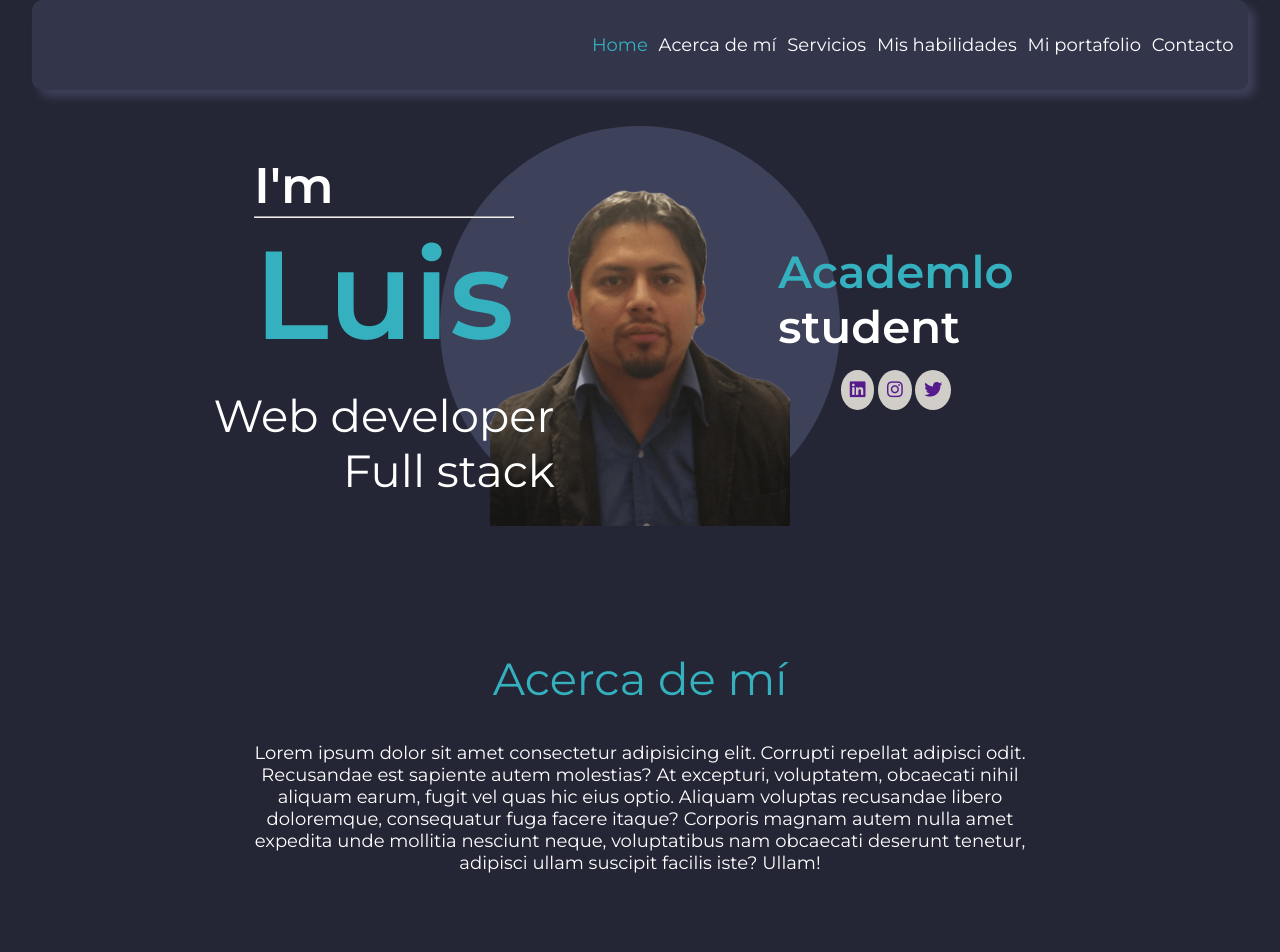
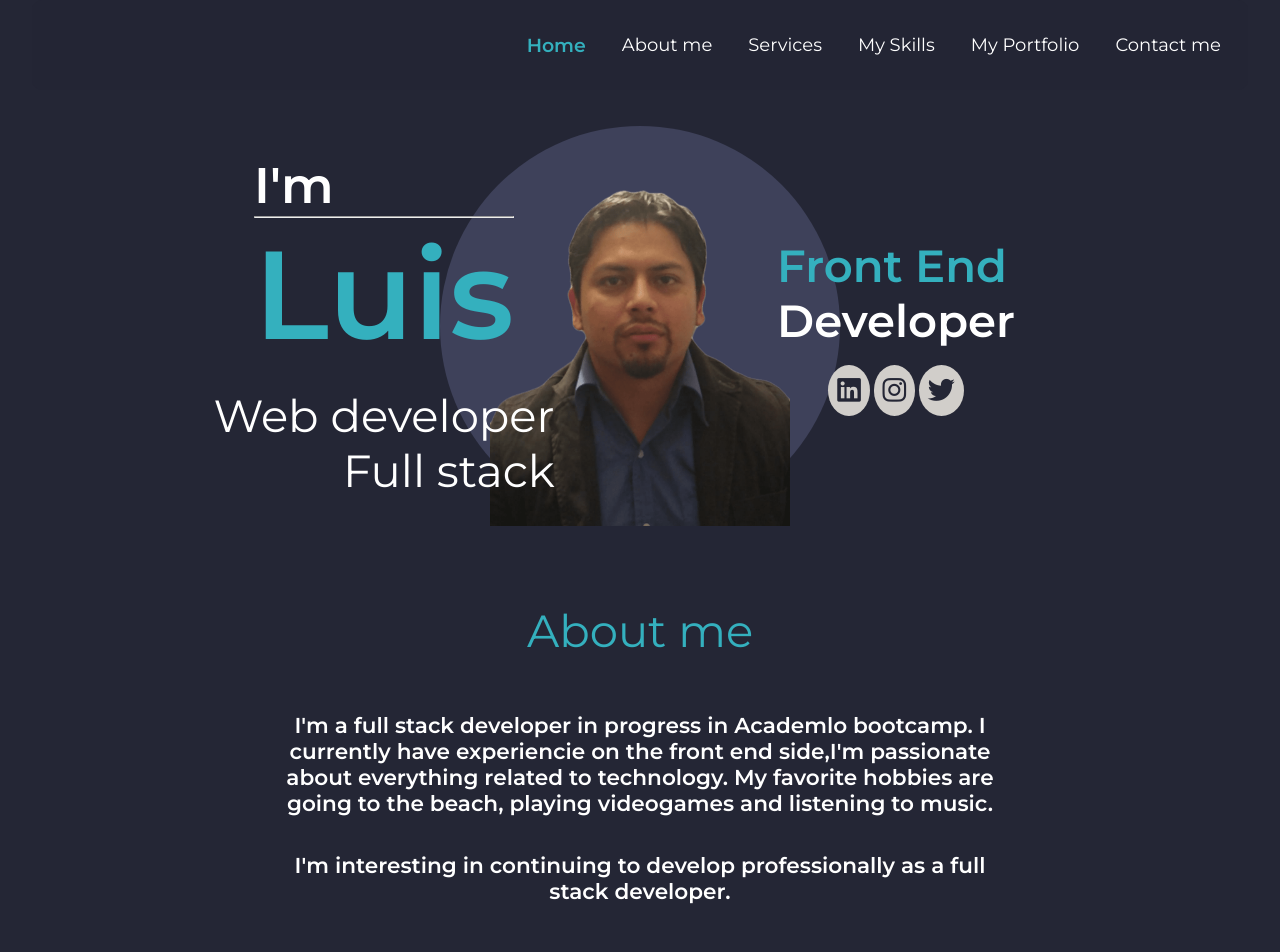
Before and after one commit to luisangeluis/PortafolioAcademlo, a plain HTML site: page index.html in a window 1280 px wide. Shown: the top 952 px of the page. Drawn offline with Linux system fonts and the light colour scheme.

Commit message:
Se reescribio a ingles y diseño al header

```diff
--- a/assets/css/index.css
+++ b/assets/css/index.css
@@ -35,11 +35,7 @@ body {
   background-color: #000000;
 }
 
-.bg-gray {
-  background-color: gray;
-  opacity: .9;
-  border-radius: 5px;
-}
+
 
 .color-aqua {
   color: #34b0be;
@@ -107,6 +103,13 @@ body {
   font-weight: bolder;
 }
 
+.zoom-text{
+  /* -webkit-transform:scale(1.3);
+  transform:scale(1.3); */
+  font-size: 105%;
+  font-weight: bold;
+}
+
 .card {
   padding: .5rem;
   background-color: #ffffff;
@@ -166,8 +169,10 @@ body {
   right: 0;
   z-index: 1;
   border-radius: 10px;
-  background-color: #3e415a99;
-  box-shadow: 7px 7px 10px #3e415a;
+  /* background-color: #3e415a99;
+  box-shadow: 7px 7px 10px #3e415a; */
+  background-color: #24263599;
+
 }
 
 .main-nav {
@@ -180,6 +185,7 @@ body {
 
 .main-menu {
   color: #ffffff;
+  /* margin-top: 3rem; */
 }
 
 .show-menu {
@@ -192,6 +198,16 @@ body {
   margin: .5rem .1rem;
   padding: .5rem 1rem;
   white-space: nowrap;
+  cursor:pointer;
+}
+.menu-item:hover{
+  -webkit-transform:scale(1.05);
+  transform:scale(1.05);
+  opacity:.7;
+
+}
+.menu-item a{
+  transition: font-size .1s ease;
 }
 
 .btn-nav {
@@ -200,6 +216,18 @@ body {
   top: 1.3rem;
   right: 1.3rem;
   font-size: 2rem;
+  cursor: pointer;
+
+}
+.btn-nav:hover{
+  -webkit-transform:scale(1.1);
+  transform:scale(1.1);
+}
+
+.nav-effect {
+
+  background-color: #3e415a99;
+  box-shadow: 7px 7px 10px #3e415a;
 
 }
 
@@ -269,11 +297,14 @@ body {
 }
 
 .social-media_item {
-
+  background-color: #D1CECA;
+  color: #242635;
   margin: .1rem;
   padding: .5rem;
-  background-color: #D1CECA;
   border-radius: 50%;
+}
+.social-media_item i{
+
 }
 
 /*
@@ -407,6 +438,10 @@ body {
 
 .about-me_text {
   width: 70%;
+  padding: 1rem;
+  font-size: 1.2rem;
+  font-weight: bold;
+
 }
 
 /*************Services*************/
@@ -588,6 +623,13 @@ body {
 
   }
 
+  .social-media_item {
+
+    /* padding: 1rem; */
+    /* margin: .5rem; */
+    font-size: 1.5rem;
+  }
+
   .jumbotron-circle {
     width: 40vh;
     height: 40vh;
@@ -627,6 +669,7 @@ body {
     padding: .5rem .3rem;
   }
 
+
   .btn-nav {
     display: none;
 
@@ -646,7 +689,6 @@ body {
 
   .jumbotron_section-right {
     flex-direction: column;
-
   }
 
 }
@@ -672,7 +714,13 @@ body {
     font-size: 45px;
 
   }
-
+  /************Header*****************/
+  /************************************/
+  .menu-item{
+    padding: .5rem 1rem;
+  }
+  /************End Header*****************/
+  /************************************/
   /************Jumbotron*****************/
   /************************************/
   .jumbotron .contenedor>.row {
--- a/assets/js/index.js
+++ b/assets/js/index.js
@@ -15,7 +15,7 @@ window.addEventListener('scroll', (e => {
     console.log(e);
     let valorScrollTop = this.scrollY;
     console.log(valorScrollTop);
-    valorScrollTop < 1 ? mainHeader.classList.remove('bg-gray',) : mainHeader.classList.add('bg-gray');
+    valorScrollTop < 1 ? mainHeader.classList.remove('nav-effect',) : mainHeader.classList.add('nav-effect');
 
 }));
 
--- a/index.html
+++ b/index.html
@@ -24,11 +24,11 @@
       <nav class="main-nav">
         <ul class="main-menu">
           <li class="menu-item"><a href="#home" class="color-aqua" aria-current="home">Home</a></li>
-                    <li class="menu-item"> <a href="#about-me" class="color-white">Acerca de mí</a></li>
-                    <li class="menu-item"> <a href="#services" class="color-white">Servicios</a></li>
-                    <li class="menu-item"> <a href="#mis-habilidades" class="color-white">Mis habilidades</a></li>
-                    <li class="menu-item"> <a href="#mis-portafolio" class="color-white">Mi portafolio</a></li>
-                    <li class="menu-item"> <a href="#contact" class="color-white">Contacto</a></li>
+          <li class="menu-item"> <a href="#about-me" class="color-white">About me</a></li>
+          <li class="menu-item"> <a href="#services" class="color-white">Services</a></li>
+          <li class="menu-item"> <a href="#mis-habilidades" class="color-white">My Skills</a></li>
+          <li class="menu-item"> <a href="#mis-portafolio" class="color-white">My Portfolio</a></li>
+          <li class="menu-item"> <a href="#contact" class="color-white">Contact me</a></li>
         </ul>
       </nav>
     </div>
@@ -44,14 +44,14 @@
               <hr /> <span class="title color-aqua">Luis</span>
             </h1>
 
-                        <h2 class="subsection_title color-white text-end">Web developer <br/> <span>Full stack</span> </h2>
+            <h2 class="subsection_title color-white text-end">Web developer <br /> <span>Full stack</span> </h2>
 
           </div>
           <!--Seccion derecha-->
           <div class="col-md-6 jumbotron_section-right">
-                        <p class="subsection_title color-aqua fw-bolder">Academlo
+            <p class="subsection_title color-aqua fw-bolder">Front End
               <br />
-                            <span class="color-white">student</span>
+              <span class="color-white">Developer</span>
             </p>
 
             <article class="social-media">
@@ -104,16 +104,15 @@
     <!--About me-->
     <section class="about-me" id="about-me">
       <div class="contenedor">
-                <h2 class="subsection_title color-aqua">
-                    Acerca de mí
-                </h2>
-                <p class="about-me_text color-white">Lorem ipsum dolor sit amet consectetur adipisicing elit. Corrupti
-                    repellat
-                    adipisci odit. Recusandae est sapiente autem molestias? At excepturi, voluptatem, obcaecati nihil
-                    aliquam earum, fugit vel quas hic eius optio.
-                    Aliquam voluptas recusandae libero doloremque, consequatur fuga facere itaque? Corporis magnam autem
-                    nulla amet expedita unde mollitia nesciunt neque, voluptatibus nam obcaecati deserunt tenetur,
-                    adipisci ullam suscipit facilis iste? Ullam!</p>
+        <h2 class="subsection_title color-aqua">About me</h2>
+        <p class="about-me_text color-white">
+          I'm a full stack developer in progress in Academlo bootcamp.
+          I currently have experiencie on the front end side,I'm passionate about everything related to technology.
+          My favorite hobbies are going to the beach, playing videogames and  listening to music.
+        </p>
+        <p class="about-me_text color-white">
+          I'm interesting in continuing to develop professionally as a full stack developer.
+        </p>
       </div>
 
     </section>
@@ -127,16 +126,13 @@
         <section class="row">
           <div class="services-item zoom col-md-6 col-lg-4">
             <div class="card text-center">
-                            <svg width="110" height="111" viewBox="0 0 110 111" fill="none"
-                                xmlns="http://www.w3.org/2000/svg">
+              <svg width="110" height="111" viewBox="0 0 110 111" fill="none" xmlns="http://www.w3.org/2000/svg">
                 <path
                   d="M55.0001 9.22222C29.6863 9.22222 9.16675 29.8662 9.16675 55.3333C9.16675 80.8005 29.6863 101.444 55.0001 101.444C80.3138 101.444 100.833 80.8005 100.833 55.3333C100.833 29.8662 80.3138 9.22222 55.0001 9.22222Z"
-                                    fill="white" stroke="#34B0BE" stroke-width="7" stroke-linecap="round"
-                                    stroke-linejoin="round" />
-                                <path d="M36.6667 97.608V64.5556L55.0001 32.2778L73.3334 64.5556V97.608"
-                                    fill="#34B0BE" />
-                                <path d="M36.6667 97.608V64.5556L55.0001 32.2778L73.3334 64.5556V97.608"
-                                    stroke="#34B0BE" stroke-width="7" stroke-linecap="round" stroke-linejoin="round" />
+                  fill="white" stroke="#34B0BE" stroke-width="7" stroke-linecap="round" stroke-linejoin="round" />
+                <path d="M36.6667 97.608V64.5556L55.0001 32.2778L73.3334 64.5556V97.608" fill="#34B0BE" />
+                <path d="M36.6667 97.608V64.5556L55.0001 32.2778L73.3334 64.5556V97.608" stroke="#34B0BE"
+                  stroke-width="7" stroke-linecap="round" stroke-linejoin="round" />
                 <path
                   d="M36.6667 64.5555C36.6667 64.5555 41.8322 69.1667 45.8334 69.1667C49.8347 69.1667 55.0001 64.5555 55.0001 64.5555C55.0001 64.5555 60.1655 69.1667 64.1667 69.1667C68.168 69.1667 73.3334 64.5555 73.3334 64.5555"
                   fill="#34B0BE" />
@@ -156,8 +152,7 @@
           </div>
           <div class="services-item zoom col-md-6 col-lg-4">
             <div class="card text-center">
-                            <svg width="110" height="110" viewBox="0 0 110 110" fill="none"
-                                xmlns="http://www.w3.org/2000/svg">
+              <svg width="110" height="110" viewBox="0 0 110 110" fill="none" xmlns="http://www.w3.org/2000/svg">
                 <path
                   d="M82.5367 13.6904C88.6417 10.1979 96.25 14.6071 96.25 21.6471V79.1863C96.25 86.2217 88.6463 90.6354 82.5367 87.1429L58.3642 73.3333H50.4167V89.375C50.4167 92.414 49.2095 95.3284 47.0606 97.4773C44.9118 99.6261 41.9973 100.833 38.9584 100.833C35.9194 100.833 33.005 99.6261 30.8561 97.4773C28.7073 95.3284 27.5 92.414 27.5 89.375V72.875C21.948 71.7249 17.0191 68.5583 13.6653 63.9867C10.3115 59.4151 8.77067 53.7629 9.34049 48.1217C9.9103 42.4805 12.5503 37.2506 16.7506 33.4421C20.9509 29.6335 26.4135 27.5165 32.0834 27.5H58.3642L82.5367 13.6904ZM55.0001 36.6667H32.0834C28.4367 36.6667 24.9393 38.1153 22.3607 40.694C19.782 43.2726 18.3334 46.7699 18.3334 50.4167C18.3334 54.0634 19.782 57.5608 22.3607 60.1394C24.9393 62.718 28.4367 64.1667 32.0834 64.1667H55.0001V36.6667ZM64.1667 66.0917L87.0834 79.1863V21.6471L64.1667 34.7417V66.0917ZM36.6667 73.3333V89.375C36.6667 89.9828 36.9082 90.5657 37.3379 90.9955C37.7677 91.4252 38.3506 91.6667 38.9584 91.6667C39.5662 91.6667 40.1491 91.4252 40.5788 90.9955C41.0086 90.5657 41.2501 89.9828 41.2501 89.375V73.3333H36.6667Z"
                   fill="#34B0BE" />
@@ -174,13 +169,12 @@
           </div>
           <div class="services-item zoom col-md-6 col-lg-4">
             <div class="card text-center">
-                            <svg width="110" height="110" viewBox="0 0 110 110" fill="none"
-                                xmlns="http://www.w3.org/2000/svg">
+              <svg width="110" height="110" viewBox="0 0 110 110" fill="none" xmlns="http://www.w3.org/2000/svg">
                 <path
                   d="M50.4167 86.5878C70.6671 86.5878 87.0833 70.265 87.0833 50.1298C87.0833 29.9946 70.6671 13.6718 50.4167 13.6718C30.1662 13.6718 13.75 29.9946 13.75 50.1298C13.75 70.265 30.1662 86.5878 50.4167 86.5878Z"
                   stroke="#34B0BE" stroke-width="9" stroke-linecap="round" stroke-linejoin="round" />
-                                <path d="M96.25 95.7023L76.3125 75.8783" stroke="#34B0BE" stroke-width="9"
-                                    stroke-linecap="round" stroke-linejoin="round" />
+                <path d="M96.25 95.7023L76.3125 75.8783" stroke="#34B0BE" stroke-width="9" stroke-linecap="round"
+                  stroke-linejoin="round" />
               </svg>
               <div class="card-body">
                 <card class="card-title">
@@ -270,8 +264,7 @@
         <div class="row">
           <div class="contact-item zoom left-item col-md-6">
             <div class="card text-center">
-                            <svg width="40" height="40" viewBox="0 0 40 40" fill="none"
-                                xmlns="http://www.w3.org/2000/svg">
+              <svg width="40" height="40" viewBox="0 0 40 40" fill="none" xmlns="http://www.w3.org/2000/svg">
                 <path
                   d="M36.6669 28.2V33.2C36.6688 33.6642 36.5737 34.1236 36.3877 34.5489C36.2018 34.9742 35.929 35.356 35.587 35.6698C35.245 35.9836 34.8412 36.2225 34.4015 36.3712C33.9618 36.5199 33.4958 36.5751 33.0335 36.5333C27.9049 35.9761 22.9785 34.2236 18.6502 31.4167C14.6233 28.8578 11.2091 25.4436 8.65021 21.4167C5.83351 17.0687 4.08062 12.1183 3.53355 6.96666C3.4919 6.50577 3.54667 6.04126 3.69438 5.6027C3.84209 5.16414 4.0795 4.76114 4.39149 4.41936C4.70348 4.07758 5.08322 3.8045 5.50653 3.61753C5.92984 3.43055 6.38745 3.33376 6.85021 3.33332H11.8502C12.6591 3.32536 13.4432 3.61179 14.0565 4.13921C14.6698 4.66663 15.0703 5.39907 15.1835 6.19999C15.3946 7.8001 15.786 9.3712 16.3502 10.8833C16.5745 11.4799 16.623 12.1282 16.4901 12.7515C16.3571 13.3747 16.0483 13.9468 15.6002 14.4L13.4835 16.5167C15.8561 20.6892 19.311 24.1441 23.4835 26.5167L25.6002 24.4C26.0534 23.9519 26.6255 23.6431 27.2487 23.5101C27.872 23.3772 28.5203 23.4257 29.1169 23.65C30.629 24.2142 32.2001 24.6056 33.8002 24.8167C34.6098 24.9309 35.3492 25.3387 35.8778 25.9625C36.4063 26.5863 36.6872 27.3826 36.6669 28.2Z"
                   fill="#34B0BE" />
@@ -288,15 +281,13 @@
           </div>
           <div class="contact-item zoom right-item col-md-6">
             <div class="card text-center">
-                            <svg width="40" height="40" viewBox="0 0 40 40" fill="none"
-                                xmlns="http://www.w3.org/2000/svg">
+              <svg width="40" height="40" viewBox="0 0 40 40" fill="none" xmlns="http://www.w3.org/2000/svg">
                 <path
                   d="M6.66683 6.66666H33.3335C35.1668 6.66666 36.6668 8.16666 36.6668 9.99999V30C36.6668 31.8333 35.1668 33.3333 33.3335 33.3333H6.66683C4.8335 33.3333 3.3335 31.8333 3.3335 30V9.99999C3.3335 8.16666 4.8335 6.66666 6.66683 6.66666Z"
-                                    fill="#34B0BE" stroke="white" stroke-width="2" stroke-linecap="round"
-                                    stroke-linejoin="round" />
+                  fill="#34B0BE" stroke="white" stroke-width="2" stroke-linecap="round" stroke-linejoin="round" />
                 <path d="M36.6668 9.99999L20.0002 21.6667L3.3335 9.99999" fill="#34B0BE" />
-                                <path d="M36.6668 9.99999L20.0002 21.6667L3.3335 9.99999" stroke="white"
-                                    stroke-width="2" stroke-linecap="round" stroke-linejoin="round" />
+                <path d="M36.6668 9.99999L20.0002 21.6667L3.3335 9.99999" stroke="white" stroke-width="2"
+                  stroke-linecap="round" stroke-linejoin="round" />
               </svg>
               <div class="card-body">
                 <card class="card-title">
```
Lines whose indentation alone changed are shown as unchanged.
